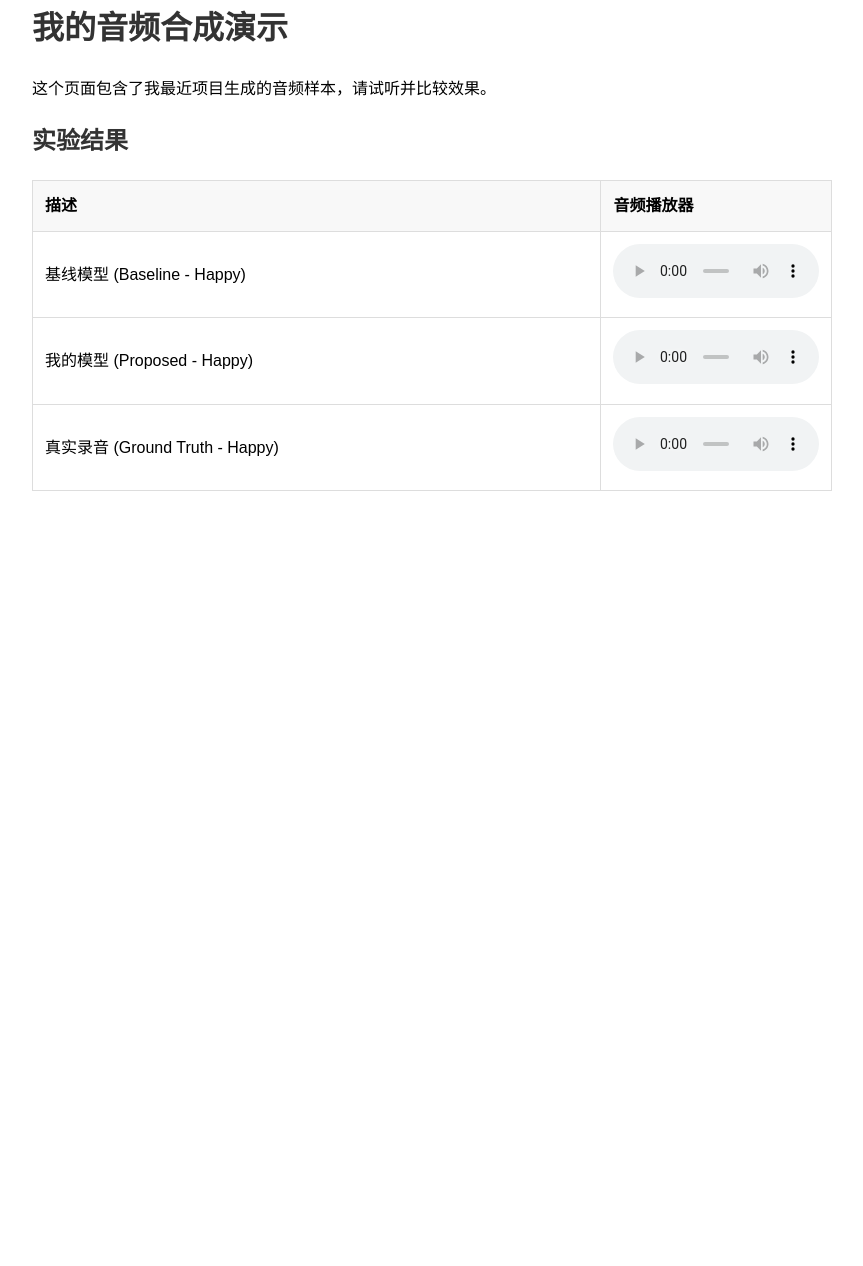
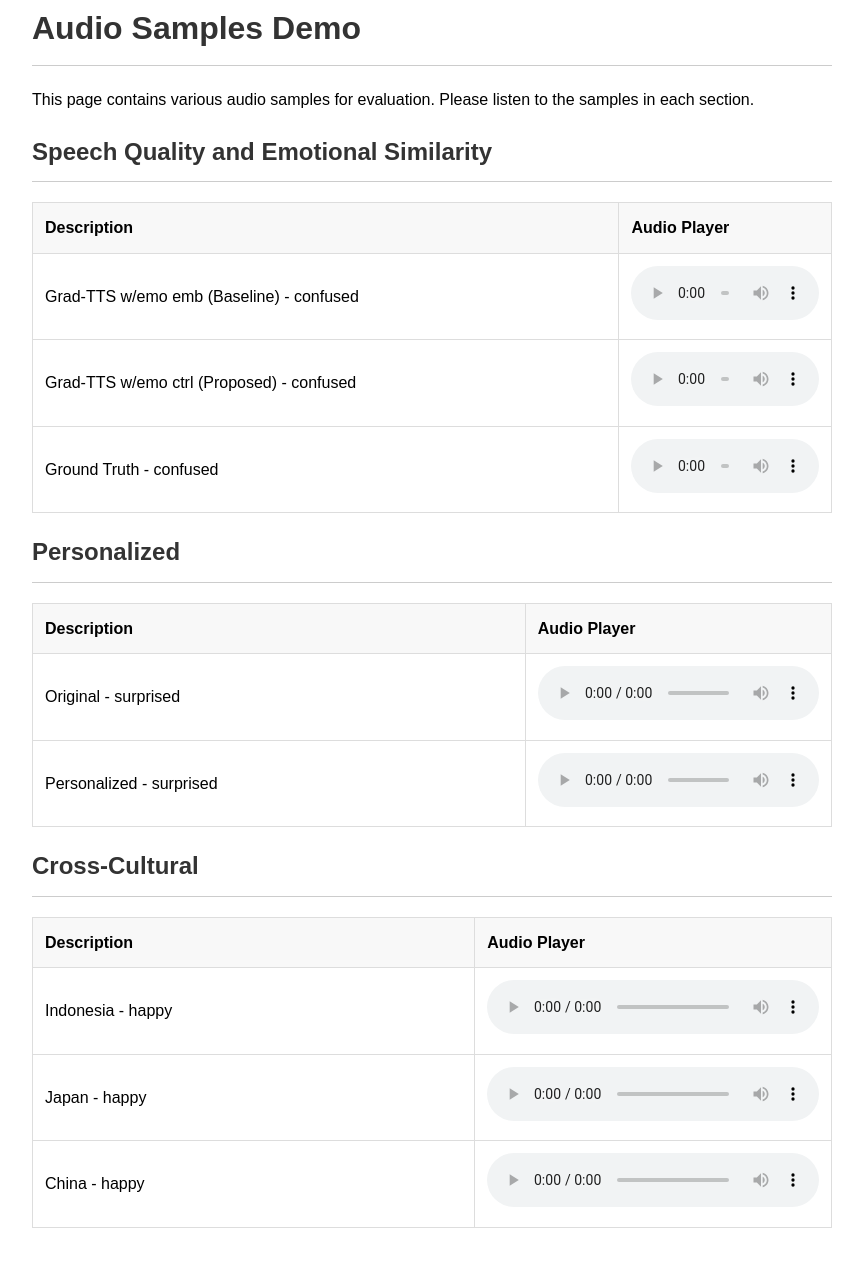
Before and after one commit to 37integer/PERSONALIZED-EMOTIONAL-TTS, a plain HTML site: page index.html in a window 1280 px wide. Shown: the part 78-1344 px from the top of the page, without its empty margins (208-1071 px from the left). Before the commit the page ends 800 px from the top, so only its background shows below. Drawn offline with Linux system fonts and the light colour scheme.

Commit message:
Add files via upload

```diff
--- a/index.html
+++ b/index.html
@@ -1,12 +1,12 @@
 <!DOCTYPE html>
-<html lang="zh-CN">
+<html lang="en">
 <head>
     <meta charset="UTF-8">
-    <meta name="viewport" content="width=device-width, initial-scale=1.0">
-    <title>音频演示页面</title>
+    <meta name="viewport" content="width=device-widh, initial-scale=1.0">
+    <title>Audio Demo Page</title>
     <style>
         body { font-family: sans-serif; max-width: 800px; margin: 40px auto; padding: 20px; line-height: 1.6; }
-        h1, h2 { color: #333; }
+        h1, h2 { color: #333; border-bottom: 1px solid #ccc; padding-bottom: 10px; }
         table { width: 100%; border-collapse: collapse; margin-top: 20px; }
         th, td { border: 1px solid #ddd; padding: 12px; text-align: left; }
         th { background-color: #f8f8f8; }
@@ -15,41 +15,91 @@
 </head>
 <body>
 
-    <h1>我的音频合成演示</h1>
-    <p>这个页面包含了我最近项目生成的音频样本，请试听并比较效果。</p>
+    <h1>Audio Samples Demo</h1>
+    <p>This page contains various audio samples for evaluation. Please listen to the samples in each section.</p>
 
-    <h2>实验结果</h2>
-
+    <h2>Speech Quality and Emotional Similarity</h2>
     <table>
         <thead>
             <tr>
-                <th>描述</th>
-                <th>音频播放器</th>
+                <th>Description</th>
+                <th>Audio Player</th>
             </tr>
         </thead>
         <tbody>
             <tr>
-                <td>基线模型 (Baseline - Happy)</td>
+                <td>Grad-TTS w/emo emb (Baseline) - confused</td>
                 <td>
                     <audio controls src="./emotion_demo/baseline.wav"></audio>
                 </td>
             </tr>
-
             <tr>
-                <td>我的模型 (Proposed - Happy)</td>
+                <td>Grad-TTS w/emo ctrl (Proposed) - confused</td>
                 <td>
-                    <audio controls src="./emotion_demo/baseline.wav"></audio>
+                    <audio controls src="./emotion_demo/propose.wav"></audio>
                 </td>
             </tr>
-
             <tr>
-                <td>真实录音 (Ground Truth - Happy)</td>
+                <td>Ground Truth - confused</td>
                 <td>
-                    <audio controls src="./emotion_demo/baseline.wav"></audio>
+                    <audio controls src="./emotion_demo/ground_truth.wav"></audio>
                 </td>
             </tr>
+        </tbody>
+    </table>
 
-            </tbody>
+    <h2>Personalized</h2>
+    <table>
+        <thead>
+            <tr>
+                <th>Description</th>
+                <th>Audio Player</th>
+            </tr>
+        </thead>
+        <tbody>
+            <tr>
+                <td>Original - surprised</td>
+                <td>
+                    <audio controls src="./emotion_demo/average.wav"></audio>
+                </td>
+            </tr>
+            <tr>
+                <td>Personalized - surprised</td>
+                <td>
+                    <audio controls src="./emotion_demo/zhang.wav"></audio>
+                </td>
+            </tr>
+        </tbody>
+    </table>
+
+    <h2>Cross-Cultural</h2>
+    <table>
+        <thead>
+            <tr>
+                <th>Description</th>
+                <th>Audio Player</th>
+            </tr>
+        </thead>
+        <tbody>
+            <tr>
+                <td>Indonesia - happy</td>
+                <td>
+                    <audio controls src="./emotion_demo/indonesia.wav"></audio>
+                </td>
+            </tr>
+            <tr>
+                <td>Japan - happy</td>
+                <td>
+                    <audio controls src="./emotion_demo/japan.wav"></audio>
+                </td>
+            </tr>
+            <tr>
+                <td>China - happy</td>
+                <td>
+                    <audio controls src="./emotion_demo/china.wav"></audio>
+                </td>
+            </tr>
+        </tbody>
     </table>
 
 </body>
```
Also changed, not shown: 3 other files.
